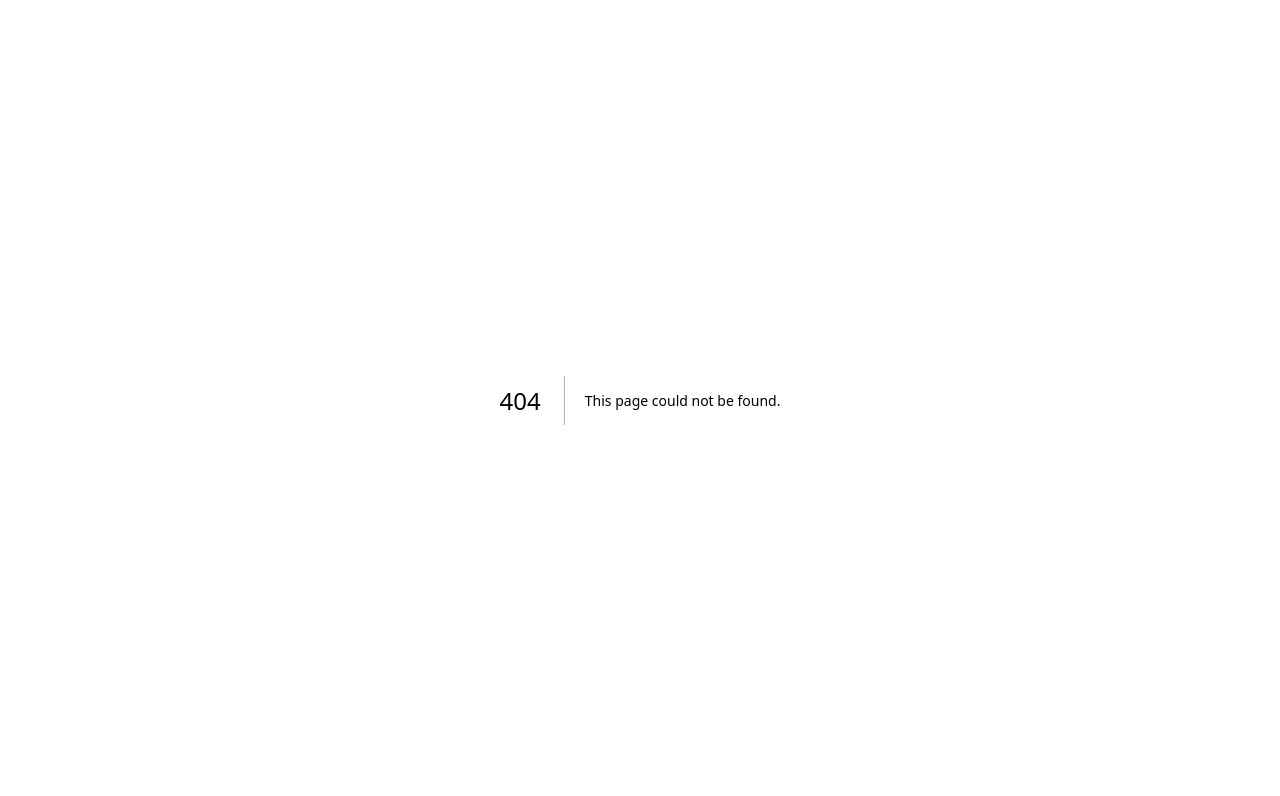
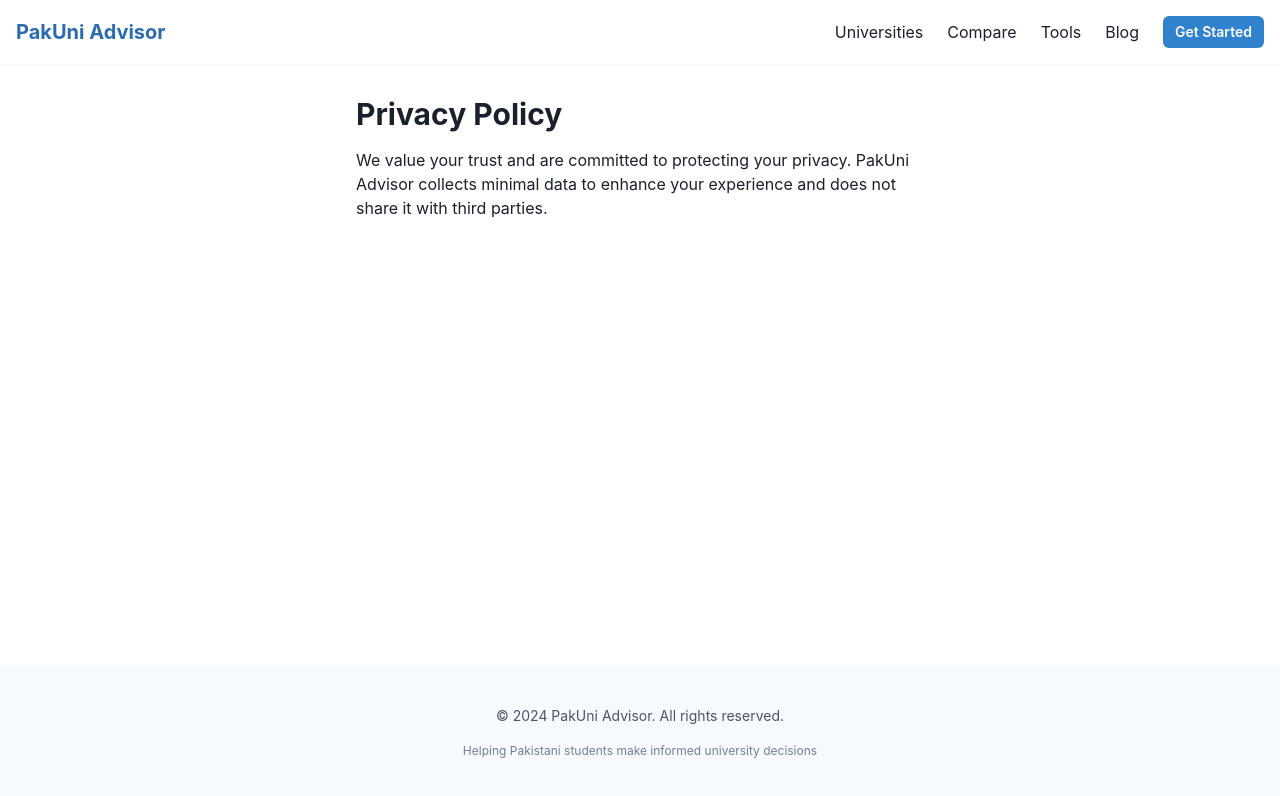
Before and after one commit to asifarif/uni-advisor-01, a Next.js app in the folder frontend/: page /privacy in a window 1280 px wide. Before the commit this address had no page. Shown: the top 796 px of the page. Built offline with nearby package versions, Linux system fonts and the light colour scheme; no server answers.

Commit message:
privacy page added

```diff
--- /dev/null
+++ b/frontend/src/pages/privacy.tsx
@@ -0,0 +1,17 @@
+import { Box, Container, Heading, Text } from '@chakra-ui/react';
+import { Layout } from '@/components/common/Layout';
+import { AdBanner } from '@/components/common/AdBanner';
+
+export default function Privacy() {
+  return (
+    <Layout>
+      <Container maxW="600px" py={8}>
+        <Heading size="lg" mb={4}>Privacy Policy</Heading>
+        <Text mb={4}>
+          We value your trust and are committed to protecting your privacy. PakUni Advisor collects minimal data to enhance your experience and does not share it with third parties.
+        </Text>
+        <AdBanner adSlot="in_article" />
+      </Container>
+    </Layout>
+  );
+}
```
